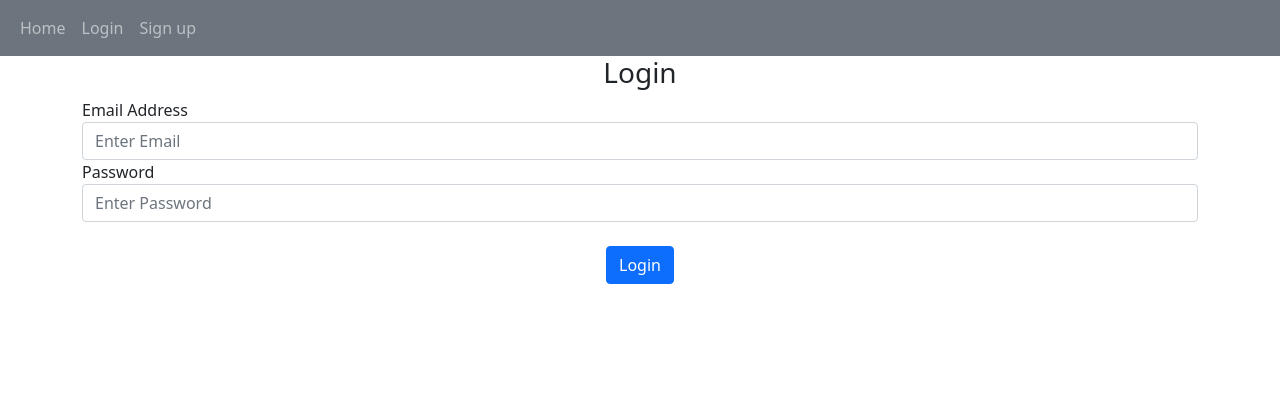
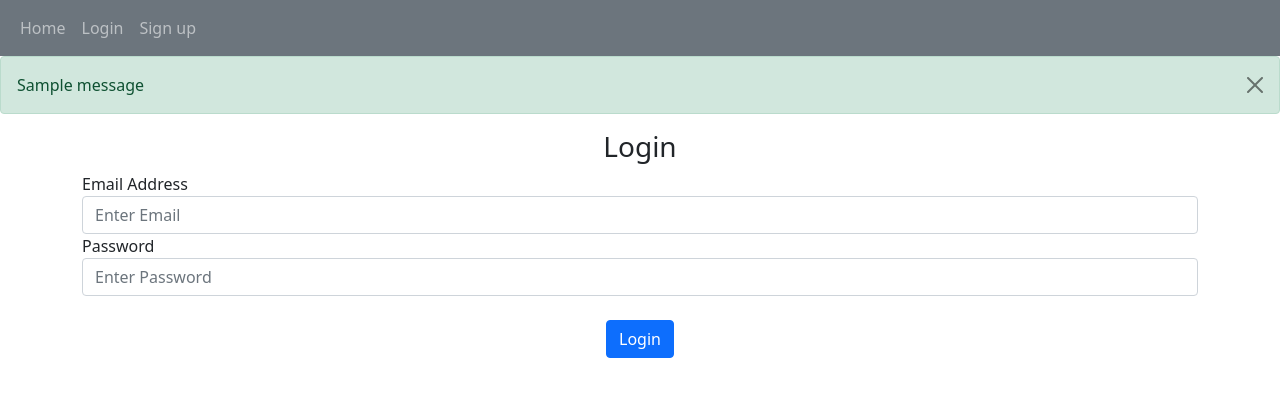
Before and after one commit to steventejeda/python_blog, a Flask app: page /login in a window 1280 px wide. Shown: the top 397 px of the page. Run offline with Flask 2, Linux system fonts and the light colour scheme; tables that the repository leaves empty hold one stand-in row (values such as "Sample post"); one stand-in notice (Sample message) is shown.

Commit message:
Login user auth feature, password hashing, message flashing

```diff
--- a/website/__init__.py
+++ b/website/__init__.py
@@ -2,6 +2,8 @@ from flask import Flask
 from flask_sqlalchemy import SQLAlchemy
 from os import path
 from flask_login import LoginManager
+
+# To avoid creating .pyc files
 import sys
 sys.dont_write_bytecode = True
 
--- a/website/auth.py
+++ b/website/auth.py
@@ -1,19 +1,41 @@
+import re
 from flask import Blueprint, render_template, redirect, redirect, request, flash, url_for
 from . import db
 from .models import User
 import sys
 sys.dont_write_bytecode = True
+from flask_login import login_user, logout_user, login_required, current_user
+from werkzeug.security import generate_password_hash, check_password_hash
 
 auth = Blueprint("auth", __name__)
 
+
+
+
 @auth.route("/login", methods=['GET', 'POST'])
 def login():
-    email = request.form.get("email")
-    password = request.form.get("password")
+    if request.method == 'POST':
+        email = request.form.get("email")
+        password = request.form.get("password")
+
+        user = User.query.filter_by(email=email).first()
+        if user:
+            if check_password_hash(user.password, password):
+                flash('Logged in!', category='Success')
+                login_user(user, remember=True)
+                return redirect(url_for('views.home'))
+            else:
+                flash('Password is incorrect', category='error')
+        else:
+            flash('Email does not exist', category='error')
+
     return render_template("login.html")
 
+
 @auth.route("/log-out")
+@login_required
 def log_out():
+    logout_user()
     return redirect(url_for("views.home"))
 
 @auth.route("/sign-up", methods=['GET', 'POST'])
@@ -42,9 +64,10 @@ def sign_up():
         elif len(email) < 4:
             flash('Email is invalid', category='error')
         else:
-            new_user = User(email=email, username=username, password=password)
+            new_user = User(email=email, username=username, password=generate_password_hash(password, method='sha256'))
             db.session.add(new_user)
             db.session.commit()
+            login_user(new_user, remember=True)
             flash('User created!')
             return redirect(url_for('views.home'))
 
--- a/website/templates/base.html
+++ b/website/templates/base.html
@@ -25,7 +25,23 @@
             </div>
         </div>
     </nav>
-
+    {% with messages = get_flashed_messages(with_categories=True) %}
+        {% if messages %}
+            {% for category, message in messages %}
+            {% if category == 'error' %}
+            <div class="alert alert-danger alert-dismissible fade show" role="alert">
+                {{ message }}
+            <button type="button" class="btn-close" data-bs-dismiss="alert"></button>
+            </div>
+            {% else %}
+            <div class="alert alert-success alert-dismissible fade show" role="alert">
+                {{ message }}
+            <button type="button" class="btn-close" data-bs-dismiss="alert"></button>
+            </div>
+            {% endif %}
+            {% endfor %}
+        {% endif %}
+    {% endwith %}
     <div class="container">
         {% block content %}{% endblock %}
     </div>
--- a/website/templates/login.html
+++ b/website/templates/login.html
@@ -17,7 +17,7 @@
 
     <label for="email">Password</label>
      <input
-     type="text"
+     type="password"
      id="password"
      name="password"
      class="form-control"
```
